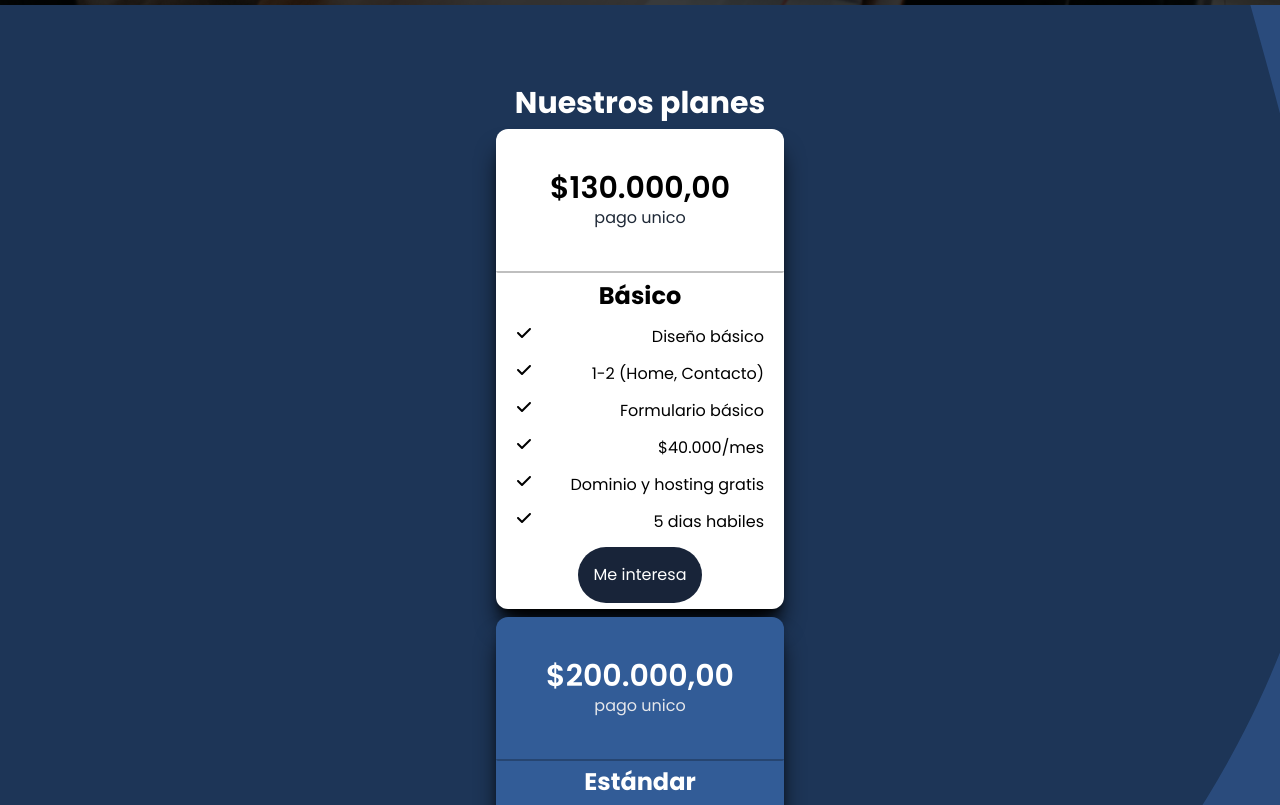
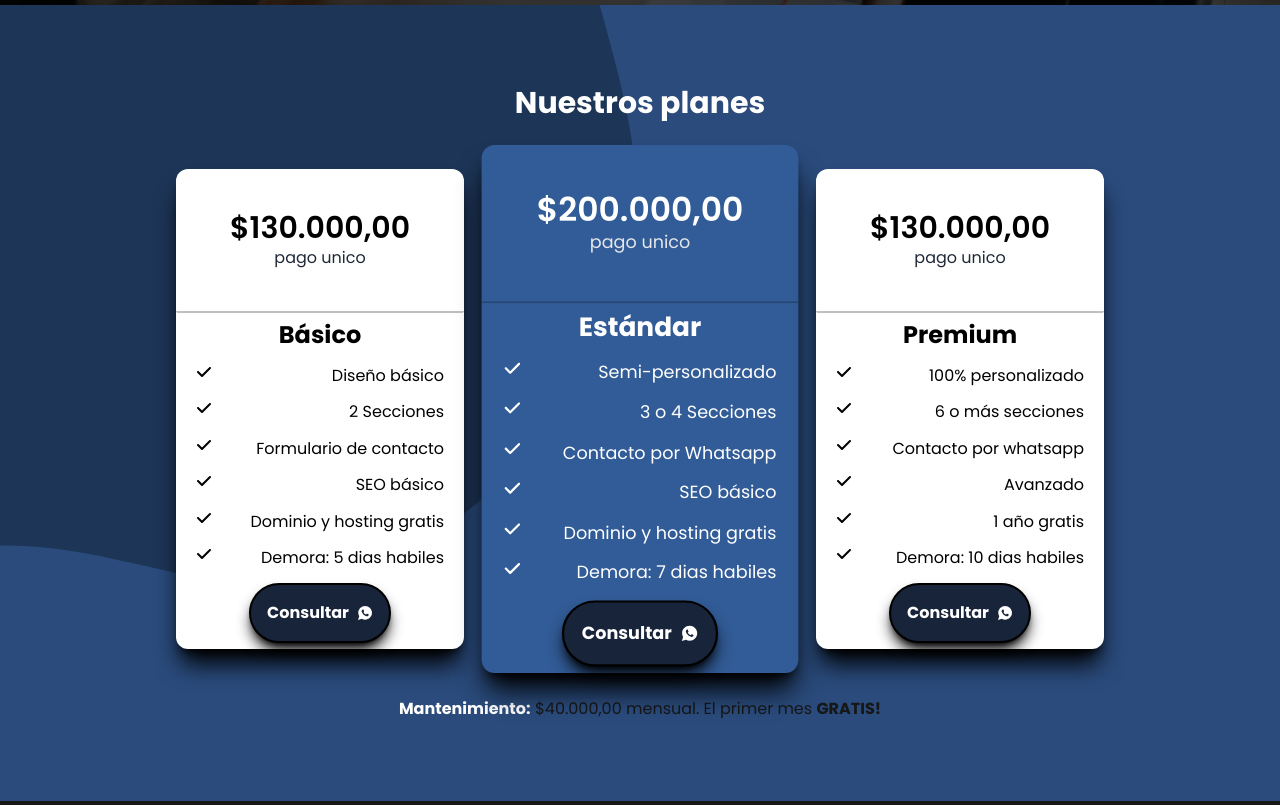
Before and after one commit to Samuelarag1/samaragtech, a Next.js app: page / in a window 1280 px wide. Shown: the part 795-1600 px from the top of the page. Built offline with nearby package versions, Linux system fonts and the light colour scheme.

Commit message:
update cards and info inside

```diff
--- a/src/components/information.tsx
+++ b/src/components/information.tsx
@@ -2,45 +2,46 @@ import React from "react";
 import "./Information/styles.css";
 import Link from "next/link";
 import { FaCheck } from "react-icons/fa6";
+import { IoLogoWhatsapp } from "react-icons/io";
 
 const cardData = [
   {
     id: 0,
     title: "Básico",
-    sections: "1-2 (Home, Contacto)",
+    sections: "2 Secciones",
     design: "Diseño básico",
     domain: "Dominio y hosting gratis",
-    form: "Formulario básico",
-    seo: "basico",
+    form: "Formulario de contacto",
+    seo: "SEO básico",
     price: "130.000,00",
     manteince: "$40.000/mes",
-    time_required: "5 dias habiles",
+    time_required: "Demora: 5 dias habiles",
     link: "https://wa.me/3834934797?text=Hola, me interesa el servicio de contratacion basico de tu empresa, podrias ayudarme?",
   },
   {
     id: 1,
     title: "Estándar",
-    sections: "3-5 (Home, Contacto, Servicios, etc)",
-    design: "semi-personalizado",
-    domain: "1 año gratis",
-    form: "Integraciones con Whatsapp",
-    seo: "básico",
+    sections: "3 o 4 Secciones",
+    design: "Semi-personalizado",
+    domain: "Dominio y hosting gratis",
+    form: "Contacto por Whatsapp",
+    seo: "SEO básico",
     price: "200.000,00",
     manteince: "$40.000/mes",
-    time_required: "7 dias habiles",
+    time_required: "Demora: 7 dias habiles",
     link: "https://wa.me/3834934797?text=Hola, me interesa el servicio de contratacion Estandar de tu empresa, podrias ayudarme?",
   },
   {
     id: 2,
     title: "Premium",
-    sections: "6 o más (Home, Servicios, Nosotros, etc)",
+    sections: "6 o más secciones",
     design: "100% personalizado",
     domain: "1 año gratis",
-    form: "Formulario avanzado + Chatbot",
+    form: "Contacto por whatsapp",
     seo: "Avanzado",
     price: "130.000,00",
     manteince: "$40.000/mes",
-    time_required: "10 dias habiles",
+    time_required: "Demora: 10 dias habiles",
     link: "https://wa.me/3834934797?text=Hola, me interesa el servicio de contratacion premium de tu empresa, podrias ayudarme?",
   },
 ];
@@ -51,16 +52,16 @@ function Information() {
       className={`h-[100%] py-20 wave-container flex flex-col items-center justify-center gap-2 `}
       id="information"
     >
-      <h2 className="text-3xl font-bold text-center text-white">
+      <h2 className="text-3xl font-bold text-center text-white ">
         Nuestros planes
       </h2>
 
+      <div className="flex flex-wrap justify-center items-center gap-8 w-full lg:flex-row lg:mt-10">
         {cardData.map((card, index) => (
-        <>
-          <div key={index}>
           <div
+            key={index}
             className={`text-center text-black h-[30rem] flex flex-col items-center justify-between w-[18rem] relative rounded-xl shadow-black shadow-xl ${
-                index === 1 ? "bg-[#325c97]" : "bg-white"
+              index === 1 ? "bg-[#325c97] scale-110" : "bg-white"
             }`}
           >
             <div
@@ -78,7 +79,7 @@ function Information() {
               </span>
             </div>
             <div
-                className={`h-full mt-36 flex flex-col justify-around items-center w-full rounded-t-xl  ${
+              className={`h-full mt-36 flex flex-col justify-around items-center w-full rounded-t-xl ${
                 index === 1 ? "text-white" : "text-black"
               }`}
             >
@@ -97,7 +98,7 @@ function Information() {
               </p>
               <p className="flex justify-between w-full pl-5 pr-5">
                 <FaCheck />
-                  <span>{card.manteince}</span>
+                <span>{card.seo}</span>
               </p>
               <p className="flex justify-between w-full pl-5 pr-5">
                 <FaCheck />
@@ -110,15 +111,20 @@ function Information() {
               <Link
                 as={card.link}
                 href={card.link}
-                  className="bg-[#182439] text-white p-4 rounded-full"
+                className="bg-[#182439] text-white font-bold p-4 rounded-full flex items-center justify-center gap-2 shadow-black shadow-lg border-black border-solid border-2"
               >
-                  Me interesa
+                Consultar
+                <IoLogoWhatsapp />
               </Link>
             </div>
           </div>
+        ))}
       </div>
-        </>
-      ))}
+
+      <p className="mt-10 text-center">
+        <strong className="text-white">Mantenimiento:</strong> $40.000,00
+        mensual. El primer mes <strong>GRATIS!</strong>
+      </p>
     </div>
   );
 }
```
Lines whose indentation alone changed are shown as unchanged.
